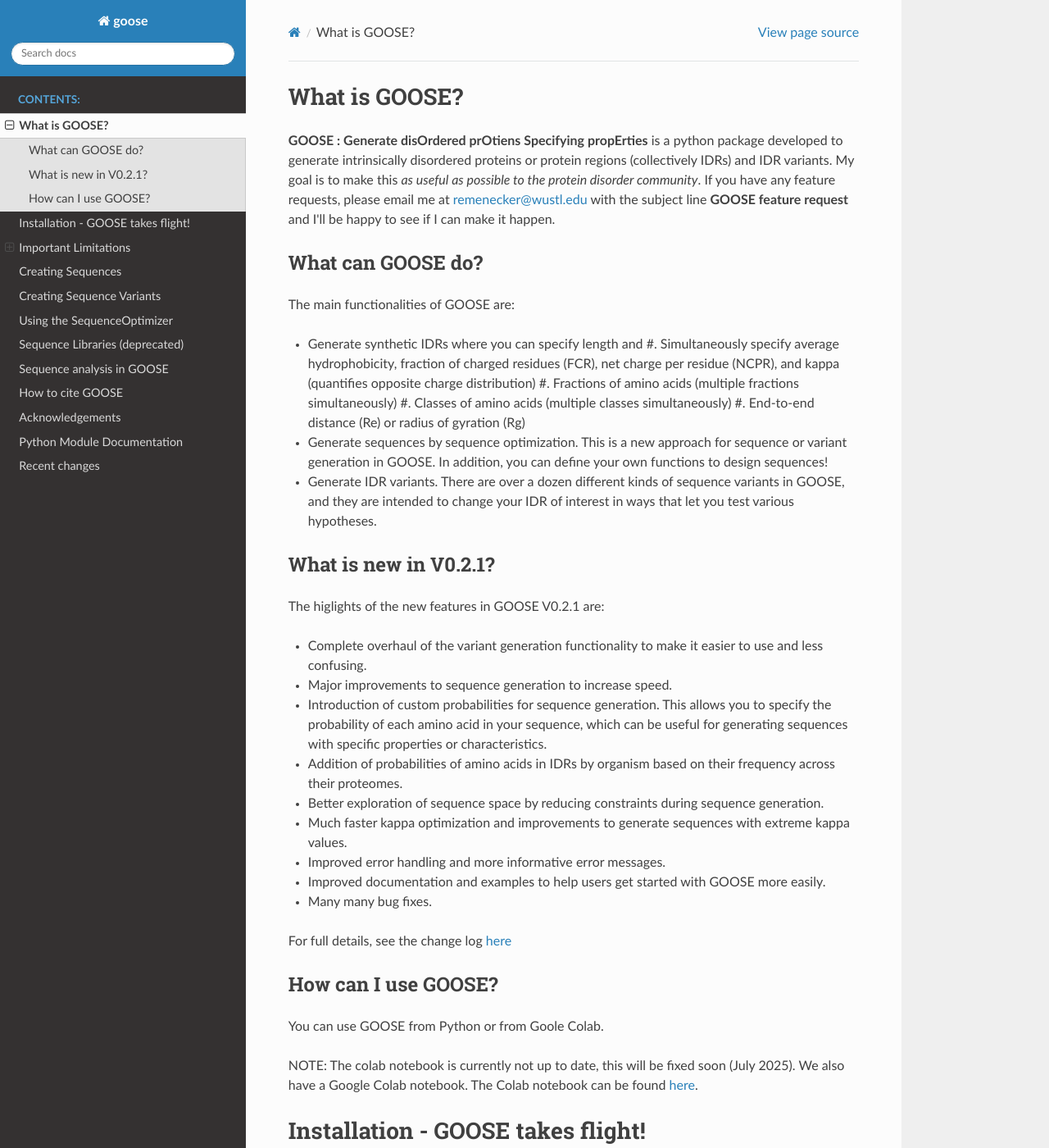
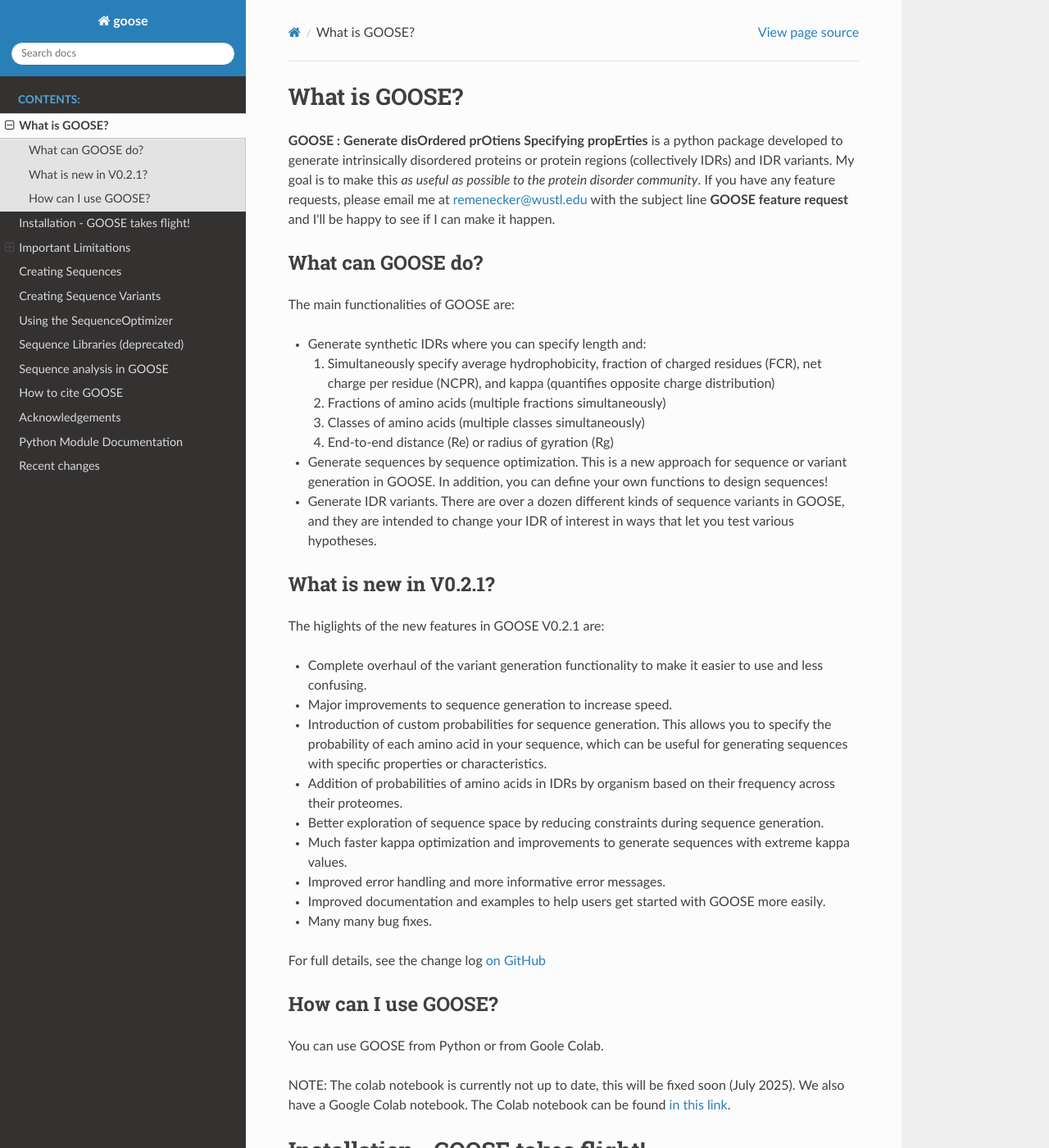
Before and after one commit to idptools/goose, a Sphinx documentation site: the page built from docs/getting_started.rst, in a window 1280 px wide and 1400 px high. Shown: the whole window at 82% size. Built offline with Sphinx 7.4.7 and the Read the Docs theme 3.1.0, drawn with Linux system fonts in a browser that asks for light colours.

```diff
--- a/docs/getting_started.rst
+++ b/docs/getting_started.rst
@@ -6,11 +6,13 @@ What can GOOSE do?
 --------------------
 The main functionalities of GOOSE are:
 
-- Generate synthetic IDRs where you can specify length and
+- Generate synthetic IDRs where you can specify length and:
+
   #. Simultaneously specify average hydrophobicity, fraction of charged residues (FCR), net charge per residue (NCPR), and kappa (quantifies opposite charge distribution)
   #. Fractions of amino acids (multiple fractions simultaneously)
   #. Classes of amino acids (multiple classes simultaneously)
   #. End-to-end distance (Re) or radius of gyration (Rg)
+
 - Generate sequences by sequence optimization. This is a new approach for sequence  or variant generation in GOOSE. In addition, you can define your own functions to design sequences!
 - Generate IDR variants. There are over a dozen different kinds of sequence variants in GOOSE, and they are intended to change your IDR of interest in ways that let you test various hypotheses.
 
@@ -29,14 +31,14 @@ The higlights of the new features in GOOSE V0.2.1 are:
 * Many many bug fixes.
 
 
-For full details, see the change log `here <https://github.com/idptools/goose>`_
+For full details, see the change log `on GitHub <https://github.com/idptools/goose>`_
 
 How can I use GOOSE?
 --------------------
 You can use GOOSE from Python or from Goole Colab.
 
 NOTE: The colab notebook is currently not up to date, this will be fixed soon (July 2025).
-We also have a Google Colab notebook. The Colab notebook can be found `here <https://colab.research.google.com/drive/1U9B-TfoNEZbbjhPUG5lrMPS0JL0nDB3o?usp=sharing>`_.
+We also have a Google Colab notebook. The Colab notebook can be found `in this link <https://colab.research.google.com/drive/1U9B-TfoNEZbbjhPUG5lrMPS0JL0nDB3o?usp=sharing>`_.
 
 
 Installation - GOOSE takes flight!
--- a/docs/sequence_optimization.rst
+++ b/docs/sequence_optimization.rst
@@ -158,7 +158,7 @@ You can optimize for several properties at once. The ``weight`` argument control
     print(f"Final NCPR: {final_protein.NCPR:.2f}")
 
 .. note::
-   The optimizer minimizes a weighted sum of property errors: sum(weight * |calculated - target|).
+   The optimizer minimizes a weighted sum of property errors: sum(weight * \|calculated - target\|).
 
 Advanced Features
 -----------------
```
Also changed, not shown: docs/autosummary/goose.create.rst (deleted, +0 -21 lines), 1 other file.
